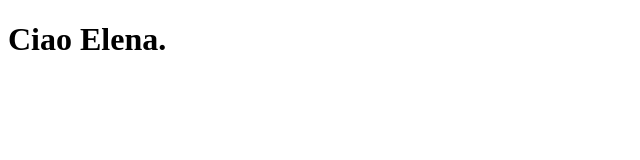
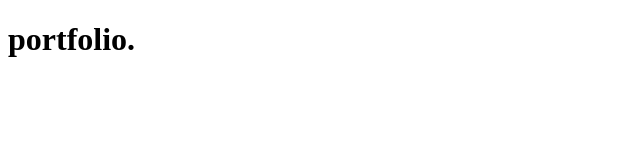
Before and after one commit to anonymouspython96/artwork, a Vue app: page / in a window 1280 px wide. Shown: the top 160 px of the page, without its empty margins (0-640 px from the left). Built offline with nearby package versions, Linux system fonts and the light colour scheme.

Commit message:
cambio titolo

```diff
--- a/src/App.vue
+++ b/src/App.vue
@@ -2,7 +2,7 @@
 </script>
 
 <template>
-  <h1>Ciao Elena.</h1>
+  <h1>portfolio.</h1>
 </template>
 
 <style scoped>
```
